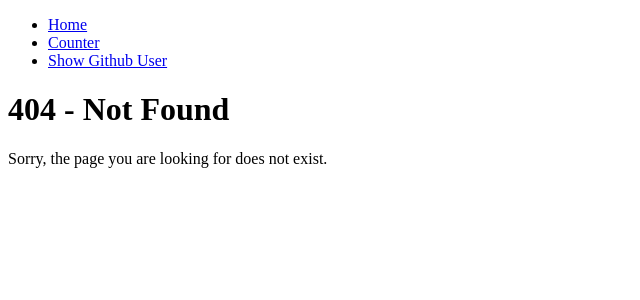
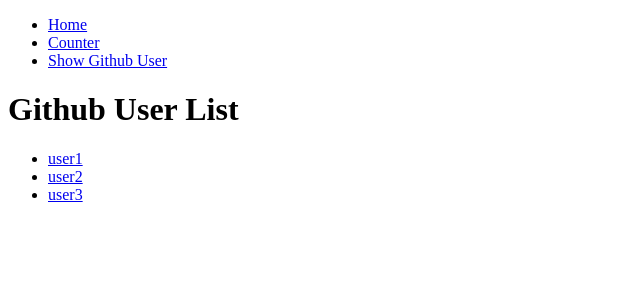
Before and after one commit to Iamarainbow2/Exercices, a React (Vite) app in the folder React/: page /users in a window 1280 px wide. Before the commit this address had no page. Shown: the top 300 px of the page, without its empty margins (0-640 px from the left). Built offline with nearby package versions, Linux system fonts and the light colour scheme.

Commit message:
Add GithubUserList component

```diff
--- a/React/src/App.jsx
+++ b/React/src/App.jsx
@@ -4,8 +4,11 @@
 import Counter from './Components/Counter';
 import ShowGithubUser from './Components/ShowGithubUser';
 import NotFound from './NotFound';
+import GithubUserList from './Components/GithubUserList';
 
 const App = () => {
+  const githubUsernames = ['user1', 'user2', 'user3'];
+
   return (
 
     <div>
@@ -26,7 +29,14 @@
         <Routes>
           <Route path="/" element={<Welcome name="YourName" />} />
           <Route path="/counter" element={<Counter />} />
-          <Route path="/users/:username" element={<ShowGithubUser />} />
+          <Route
+            path="/users"
+            element={<GithubUserList usernames={githubUsernames} />}
+          />
+          <Route
+            path="/users/:username"
+            element={<ShowGithubUser />}
+          />
           <Route path="*" element={<NotFound />} />
         </Routes>
       </div>
--- /dev/null
+++ b/React/src/Components/GithubUserList.jsx
@@ -0,0 +1,19 @@
+
+import { Link } from 'react-router-dom';
+
+const GithubUserList = ({ usernames }) => {
+  return (
+    <div>
+      <h1>Github User List</h1>
+      <ul>
+        {usernames.map((username) => (
+          <li key={username}>
+            <Link to={`/users/${username}`}>{username}</Link>
+          </li>
+        ))}
+      </ul>
+    </div>
+  );
+};
+
+export default GithubUserList;
```
